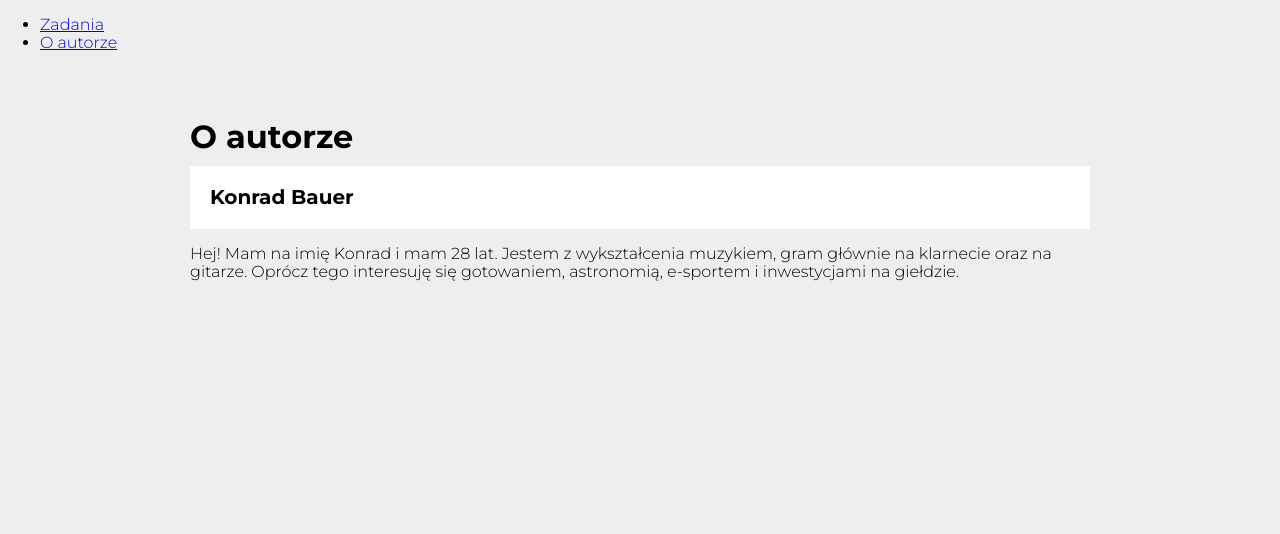
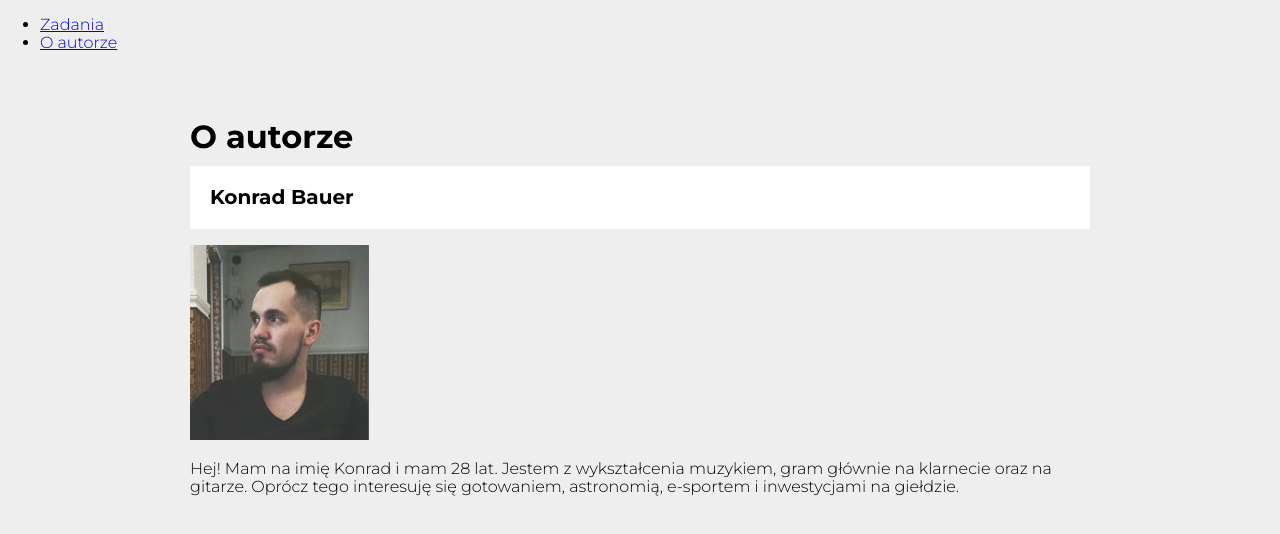
Before and after one commit to KonradBauer/todos-list-react, a React (Create React App) app: page /autor in a window 1280 px wide. Shown: the top 534 px of the page. Built offline with nearby package versions, Linux system fonts and the light colour scheme.

Commit message:
added author photo

```diff
--- a/src/features/author/Author.js
+++ b/src/features/author/Author.js
@@ -1,6 +1,7 @@
 import { Container } from "../../common/Container/styled";
 import Header from "../../common/Header";
 import Section from "../../common/Section";
+import photo from "../../images/photo.png";
 
 export default () => (
   <Container>
@@ -8,11 +9,17 @@ export default () => (
     <Section
       title="Konrad Bauer"
       body={
-        <p>
-          Hej! Mam na imię Konrad i mam 28 lat. Jestem z wykształcenia muzykiem,
-          gram głównie na klarnecie oraz na gitarze. Oprócz tego interesuję się
-          gotowaniem, astronomią, e-sportem i inwestycjami na giełdzie.
-        </p>
+        <>
+          <p>
+            <img src={photo} alt="Konrad Bauer" />
+          </p>
+          <p>
+            Hej! Mam na imię Konrad i mam 28 lat. Jestem z wykształcenia
+            muzykiem, gram głównie na klarnecie oraz na gitarze. Oprócz tego
+            interesuję się gotowaniem, astronomią, e-sportem i inwestycjami na
+            giełdzie.
+          </p>
+        </>
       }
     />
   </Container>
```
Also changed, not shown: src/images/photo.png (added).
